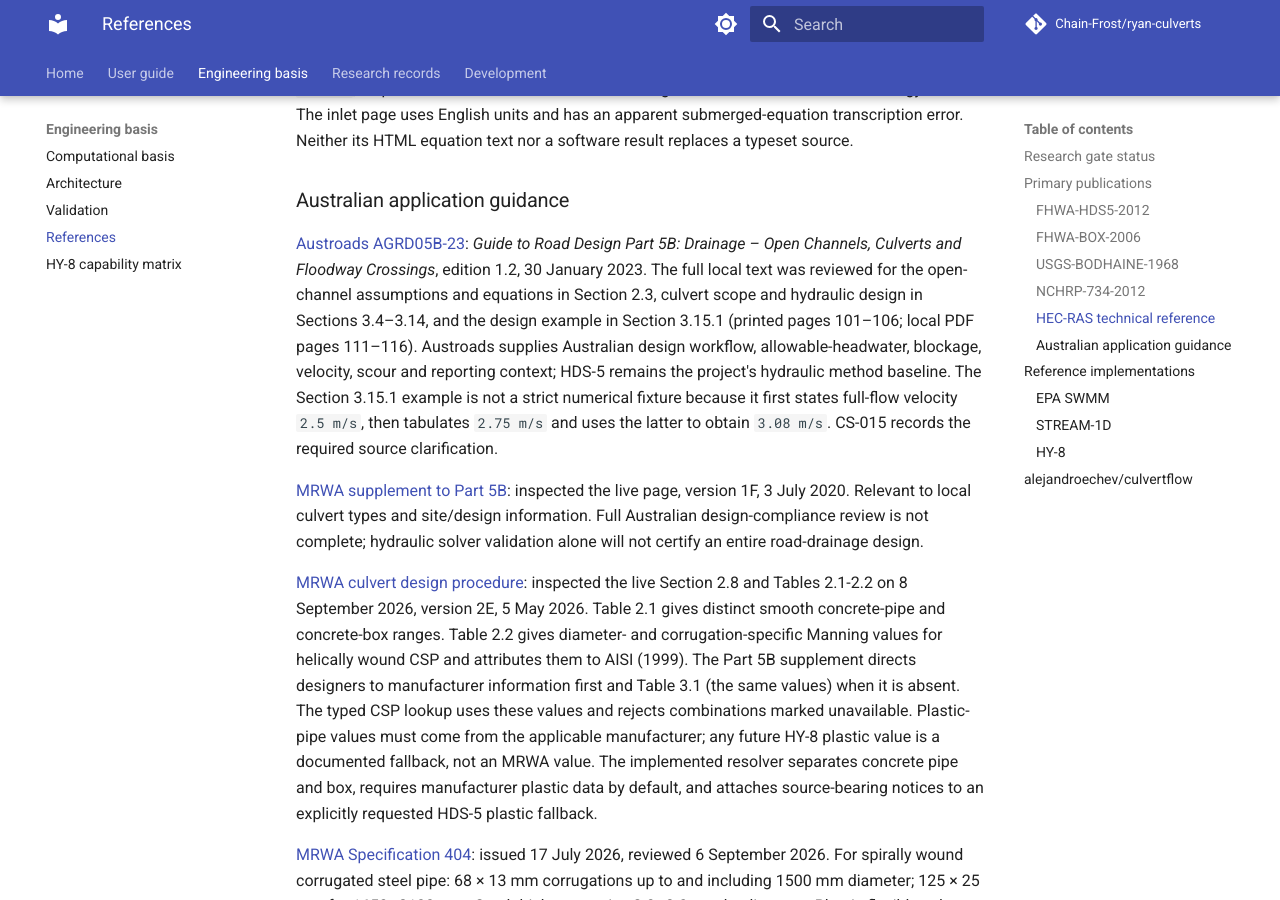
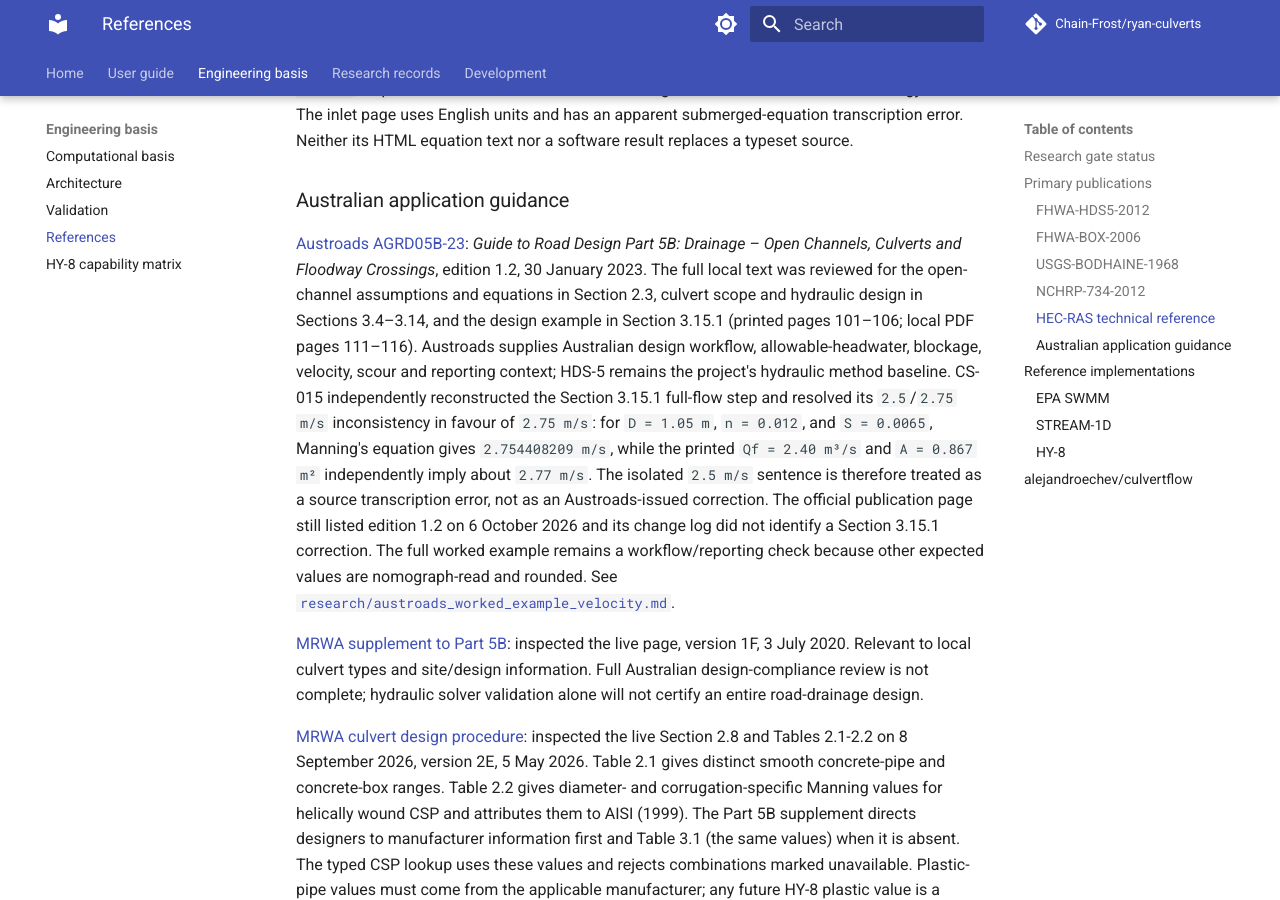
Before and after one commit to Chain-Frost/ryan-culverts, an MkDocs documentation site: the page built from docs/references.md, in a window 1280 px wide and 900 px high, scrolled down 4907 px. Built offline with MkDocs 1.6.1 and Material for MkDocs 9.7.7, drawn with Linux system fonts in a browser that asks for light colours; comment, search, counter and statistics services are not loaded.

Commit message:
Record CS-015 Austroads disposition

```diff
--- a/docs/references.md
+++ b/docs/references.md
@@ -185,9 +185,16 @@
 example in Section 3.15.1 (printed pages 101–106; local PDF pages 111–116).
 Austroads supplies Australian design workflow, allowable-headwater, blockage, velocity,
 scour and reporting context; HDS-5 remains the project's hydraulic method baseline.
-The Section 3.15.1 example is not a strict numerical fixture because it first states
-full-flow velocity `2.5 m/s`, then tabulates `2.75 m/s` and uses the latter to obtain
-`3.08 m/s`. CS-015 records the required source clarification.
+CS-015 independently reconstructed the Section 3.15.1 full-flow step and resolved its
+`2.5`/`2.75 m/s` inconsistency in favour of `2.75 m/s`: for `D = 1.05 m`,
+`n = 0.012`, and `S = 0.0065`, Manning's equation gives `2.754408209 m/s`, while
+the printed `Qf = 2.40 m³/s` and `A = 0.867 m²` independently imply about
+`2.77 m/s`. The isolated `2.5 m/s` sentence is therefore treated as a source
+transcription error, not as an Austroads-issued correction. The official publication
+page still listed edition 1.2 on 6 October 2026 and its change log did not identify a
+Section 3.15.1 correction. The full worked example remains a workflow/reporting check
+because other expected values are nomograph-read and rounded. See
+[`research/austroads_worked_example_velocity.md`](research/austroads_worked_example_velocity.md).
 
 [MRWA supplement to Part 5B][mrwa]: inspected the live page, version 1F,
 3 July 2020. Relevant to local culvert types and site/design information.
```
